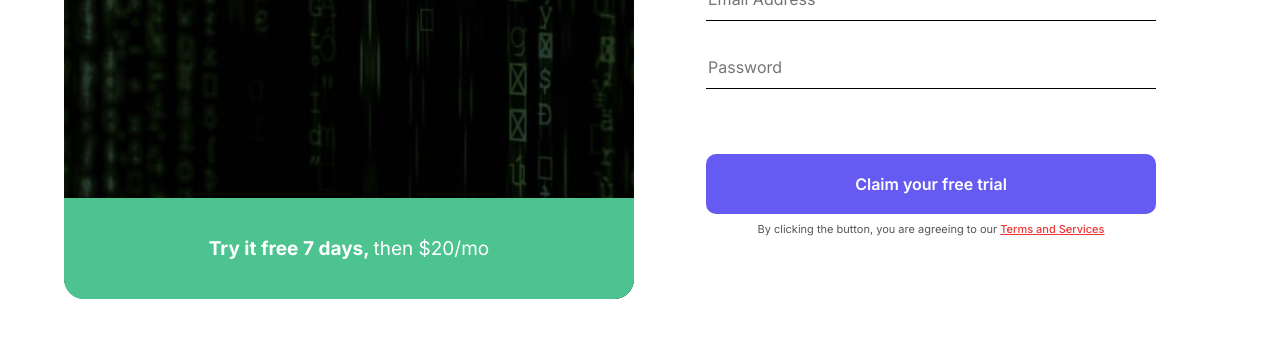
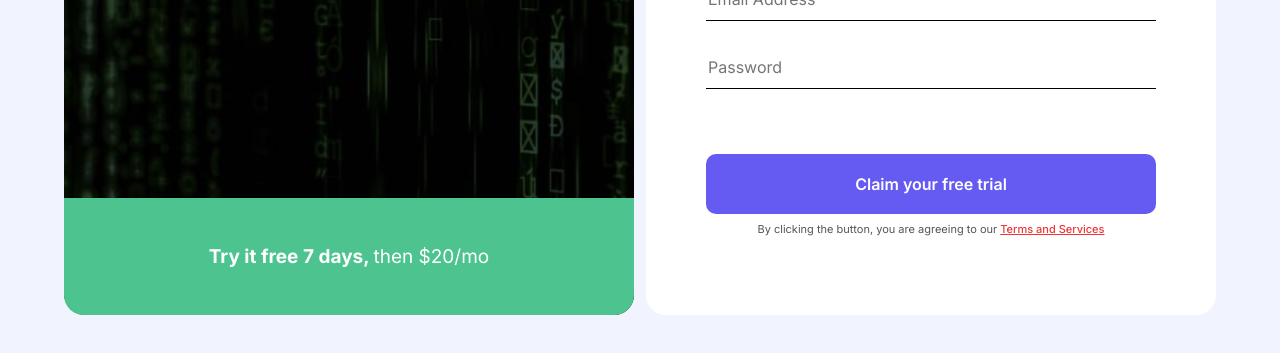
Before and after one commit to jurabek10/intro-demo, a plain HTML site: page index.html in a window 1280 px wide. Shown: the part 447-800 px from the top of the page. Drawn offline with Linux system fonts and the light colour scheme.

Commit message:
Add Customs props

```diff
--- a/css/styles.css
+++ b/css/styles.css
@@ -1,3 +1,13 @@
+/* CUSTOM PROPS */
+:root {
+    --body-bg: #f1f4ff;
+    --green: #4dc490;
+    --purple: #655af2;
+    --red: #f03535;
+    --text-color: #000;
+}
+
+
 /* GLOBAL STYLES */
 html {
     height: 100%;
@@ -19,8 +29,8 @@ body {
     margin: 0;
     font-size: 16px;
     font-family: "Inter", "Arial", sans-serif;
-    background-color: #fff;
-    color: #000;
+    background-color: var(--body-bg);
+    color: var(--text-color);
 }
 
 img {
@@ -43,18 +53,20 @@ img {
 /* MAIN-CONTENT */
 main {
     flex-grow: 1;
+    padding-top: 80px;
 }
 
 .main-content-container {
     display: flex;
     align-content: center;
     justify-content: space-between;
-    padding-top: 80px;
 }
 
 
 /* CONTENT-LEFT */
 .content-left-wrapper {
+    display: flex;
+    flex-direction: column;
     width: 570px;
     margin-right: 12px;
     border-radius: 20px;
@@ -66,6 +78,7 @@ main {
 .content-left {
     padding-top: 55px;
     padding-left: 60px;
+    flex-grow: 1;
 }
 
 .content-left-theme {
@@ -102,7 +115,7 @@ main {
 }
 
 .content-left-bottom {
-    padding: 20px 130px;
+    padding: 28px;
     border-radius: 0 0 20px 20px;
     background-color: #4DC490;
 }
```
